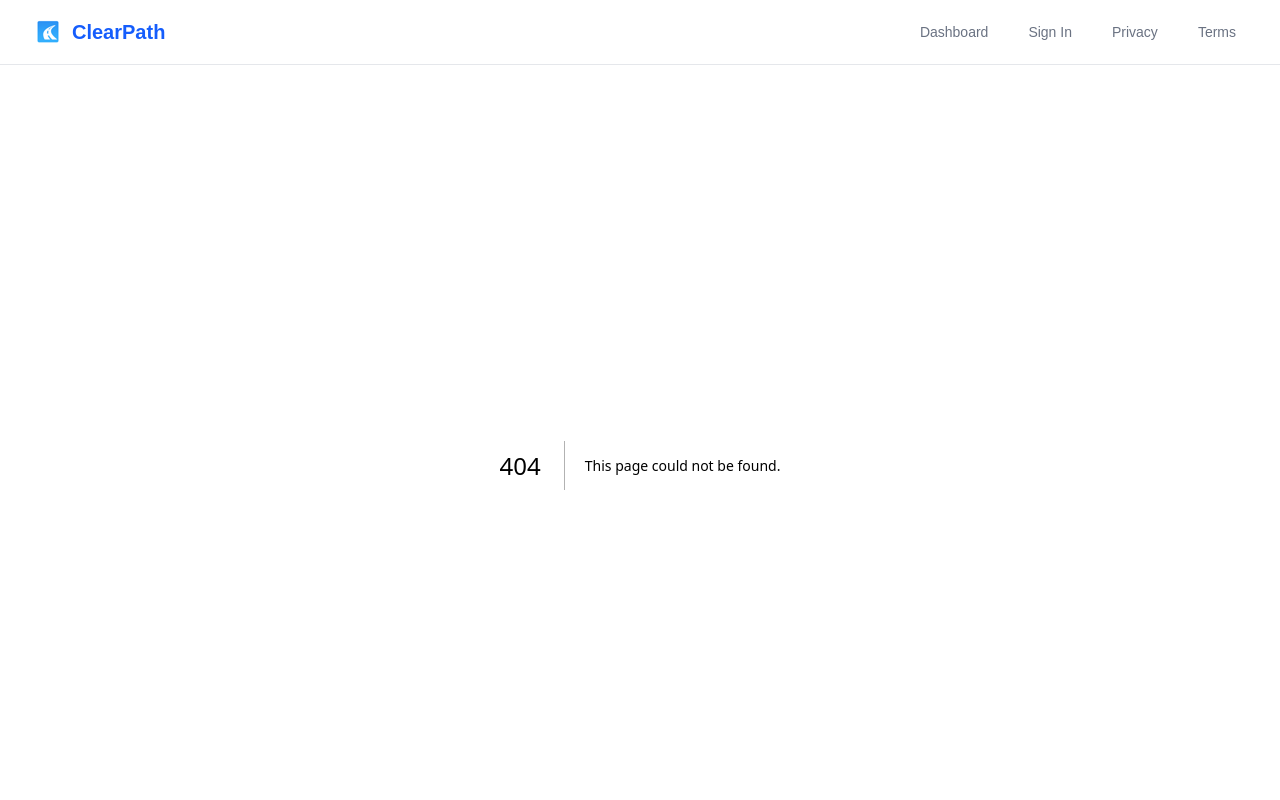
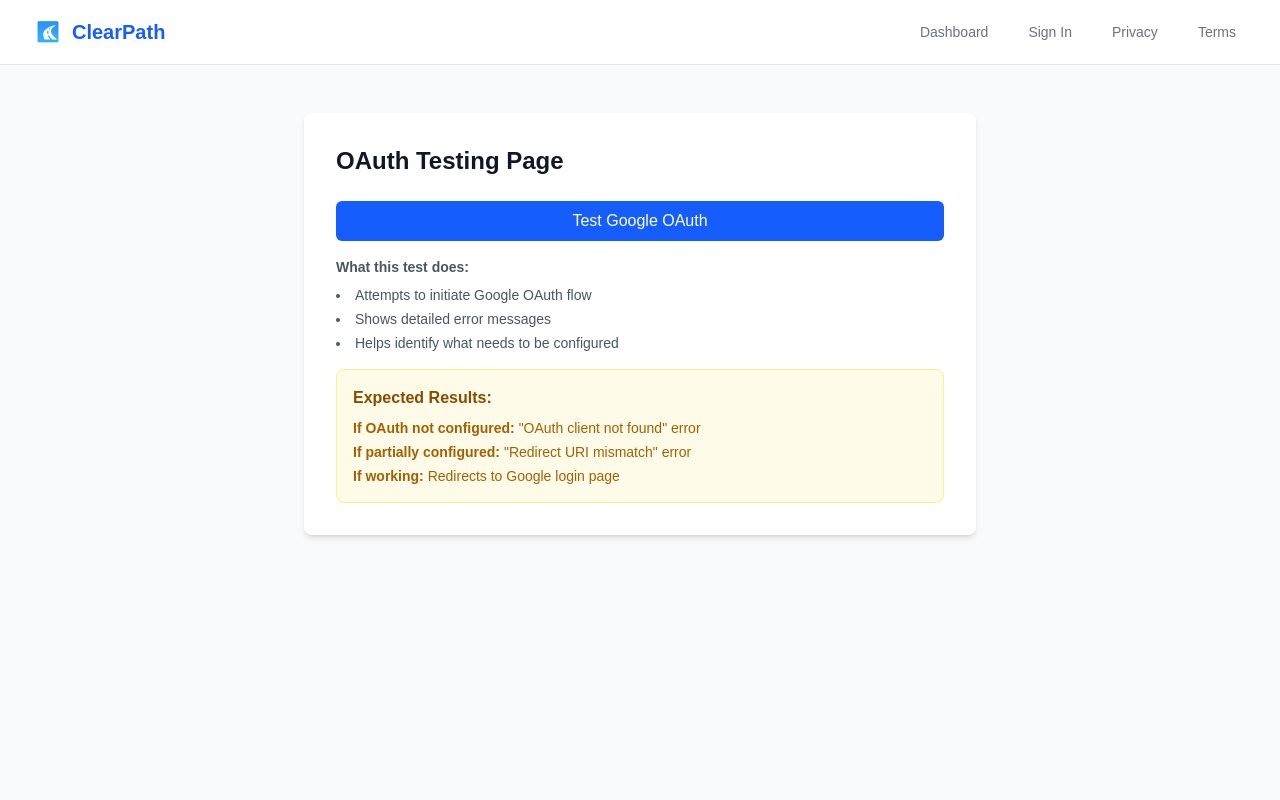
Before and after one commit to Jonms11/clearpath-production, a Next.js app: page /test-oauth in a window 1280 px wide. Before the commit this address had no page. Shown: the top 800 px of the page. Built offline with nearby package versions, Linux system fonts and the light colour scheme; no server answers.

Commit message:
Add OAuth testing page for debugging
- Created /test-oauth page to diagnose Google OAuth setup
- Shows detailed error messages and configuration status
- Helps identify what needs to be configured in Google Console

```diff
--- /dev/null
+++ b/src/app/test-oauth/page.tsx
@@ -0,0 +1,79 @@
+'use client';
+
+import { useState } from 'react';
+import { createClient } from '@/lib/supabaseClient';
+
+export default function TestOAuth() {
+  const [result, setResult] = useState('');
+  const [loading, setLoading] = useState(false);
+  const supabase = createClient();
+
+  const testGoogleAuth = async () => {
+    setLoading(true);
+    setResult('Testing Google OAuth...');
+
+    try {
+      const { data, error } = await supabase.auth.signInWithOAuth({
+        provider: 'google',
+        options: {
+          redirectTo: `${window.location.origin}/dashboard`
+        }
+      });
+
+      if (error) {
+        setResult(`❌ Error: ${error.message}\n\nFull error: ${JSON.stringify(error, null, 2)}`);
+      } else {
+        setResult(`✅ OAuth initiated successfully!\n\nData: ${JSON.stringify(data, null, 2)}`);
+      }
+    } catch (err) {
+      setResult(`💥 Exception: ${err instanceof Error ? err.message : 'Unknown error'}`);
+    } finally {
+      setLoading(false);
+    }
+  };
+
+  return (
+    <div className="min-h-screen bg-gray-50 py-12 px-4">
+      <div className="max-w-2xl mx-auto">
+        <div className="bg-white rounded-lg shadow-md p-8">
+          <h1 className="text-2xl font-bold text-gray-900 mb-6">OAuth Testing Page</h1>
+
+          <div className="space-y-4">
+            <button
+              onClick={testGoogleAuth}
+              disabled={loading}
+              className="w-full bg-blue-600 text-white py-2 px-4 rounded-md hover:bg-blue-700 disabled:opacity-50"
+            >
+              {loading ? 'Testing...' : 'Test Google OAuth'}
+            </button>
+
+            {result && (
+              <div className="bg-gray-100 border rounded-lg p-4">
+                <h3 className="font-semibold mb-2">Result:</h3>
+                <pre className="whitespace-pre-wrap text-sm">{result}</pre>
+              </div>
+            )}
+
+            <div className="text-sm text-gray-600 space-y-2">
+              <p><strong>What this test does:</strong></p>
+              <ul className="list-disc list-inside space-y-1">
+                <li>Attempts to initiate Google OAuth flow</li>
+                <li>Shows detailed error messages</li>
+                <li>Helps identify what needs to be configured</li>
+              </ul>
+            </div>
+
+            <div className="bg-yellow-50 border border-yellow-200 rounded-lg p-4">
+              <h4 className="font-semibold text-yellow-800">Expected Results:</h4>
+              <ul className="text-sm text-yellow-700 mt-2 space-y-1">
+                <li><strong>If OAuth not configured:</strong> "OAuth client not found" error</li>
+                <li><strong>If partially configured:</strong> "Redirect URI mismatch" error</li>
+                <li><strong>If working:</strong> Redirects to Google login page</li>
+              </ul>
+            </div>
+          </div>
+        </div>
+      </div>
+    </div>
+  );
+}
```
